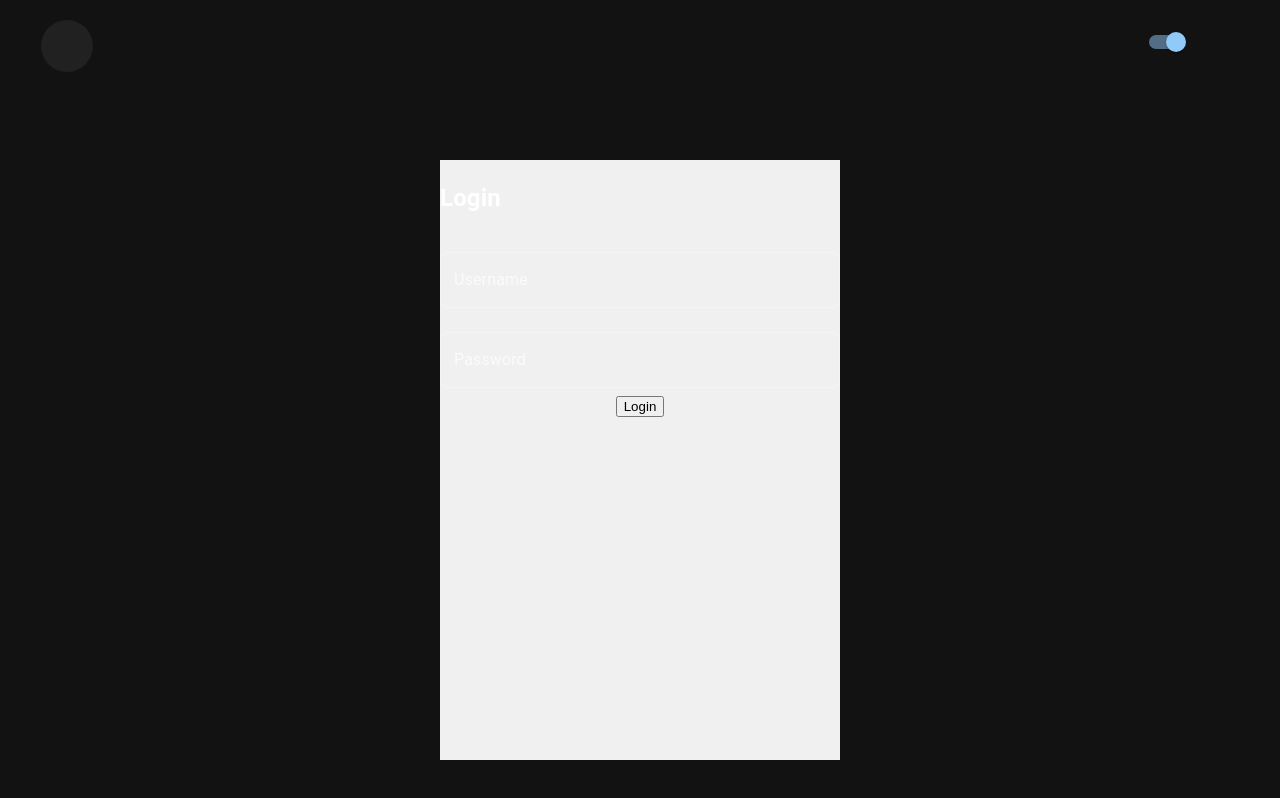
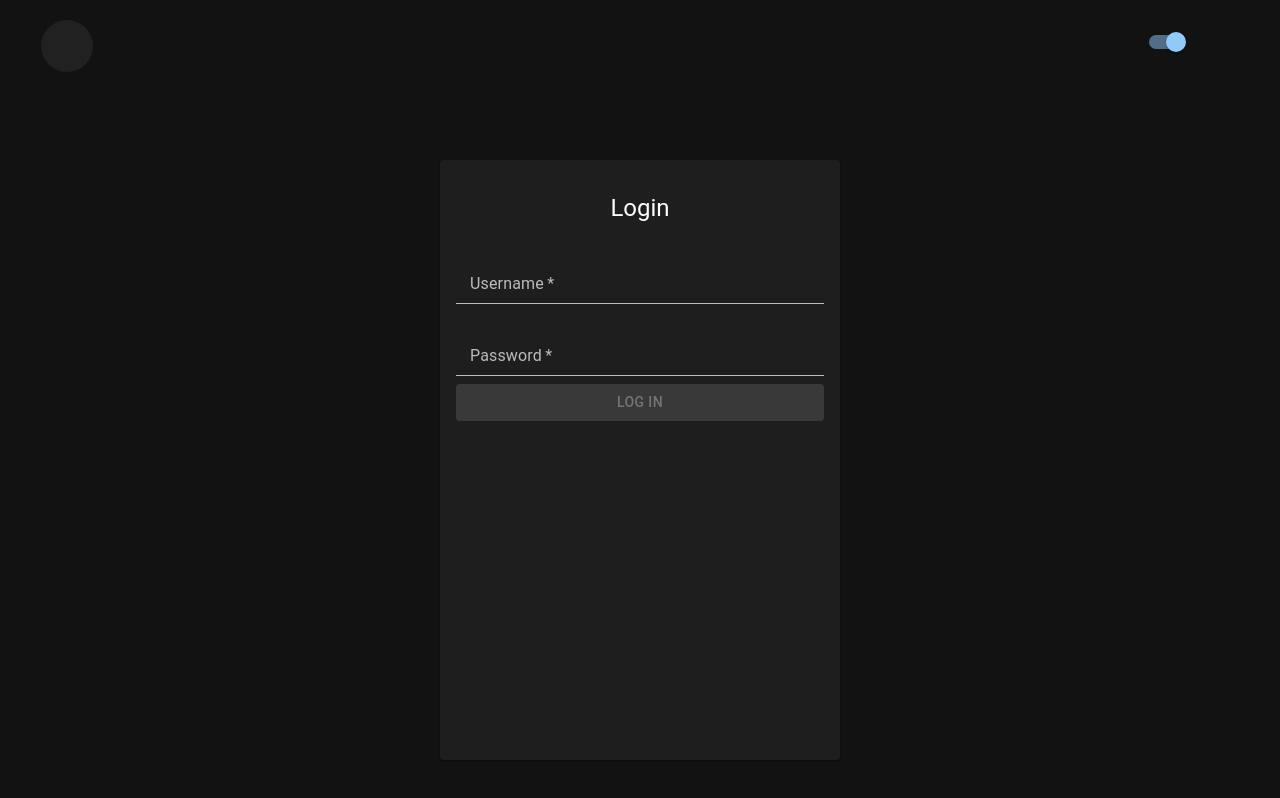
Before and after one commit to koyeary/castlingforrookies, a Next.js app in the folder gambit/: page /auth in a window 1280 px wide. Shown: the top 798 px of the page. Built offline with nearby package versions, Linux system fonts and the light colour scheme; no server answers; some icons are missing.

Commit message:
update ReadME to reflect current to do. Aut h working with error confirming we don't have any active users

```diff
--- a/gambit/app/api/auth/[...nextauth]/route.ts
+++ b/gambit/app/api/auth/[...nextauth]/route.ts
@@ -4,6 +4,7 @@ import CredentialsProvider from "next-auth/providers/credentials";
 import { NextAuthOptions } from "next-auth";
 
 const toFormData = (obj: Record<string, string>) => {
+  console.log("Converting object to form data:", obj);
   const formBody = [];
   for (const property in obj) {
     const encodedKey = encodeURIComponent(property);
@@ -33,6 +34,7 @@ export const authOptions: NextAuthOptions = {
           password: credentials?.password || "",
         };
         const formData = toFormData(data);
+        console.log("Form data:", formData);
         try {
           const res = await fetch(
             "http://development.localhost:8000/api/method/lms_api.api.auth",
@@ -72,6 +74,7 @@ export const authOptions: NextAuthOptions = {
       return session;
     },
   },
+  secret: process.env.JWT_SECRET,
 };
 
 export const handler = NextAuth(authOptions);
--- a/gambit/app/auth/page.tsx
+++ b/gambit/app/auth/page.tsx
@@ -1,8 +1,16 @@
 "use client";
 import React, { useState } from "react";
 import { useRouter } from "next/navigation";
-import { signIn, useSession } from "next-auth/react";
-import { TextField } from "@mui/material";
+import { signIn } from "next-auth/react";
+import {
+  Button,
+  Card,
+  CardHeader,
+  FormControl,
+  FormHelperText,
+  Input,
+  InputLabel,
+} from "@mui/material";
 import "./styles.css";
 
 const Auth: React.FC = () => {
@@ -49,33 +57,52 @@ const Auth: React.FC = () => {
   };
 
   return (
-    <div className="auth-container">
+    <Card
+      className="auth-container"
+      sx={{ maxWidth: 400, margin: "auto", padding: 2 }}
+    >
+      <CardHeader title="Login" />
       <form>
-        {errorMessage.length > 0 ? <h2>{errorMessage}</h2> : <h2>Login</h2>}
-        <TextField
-          name="username"
-          label="Username"
+        <FormControl fullWidth margin="normal" required error={!!errorMessage}>
+          <InputLabel htmlFor="username">Username</InputLabel>
+          <Input
+            required
+            name="username"
+            value={username}
+            onChange={handleChange}
+            id="username"
+            aria-describedby="my-helper-text"
+          />
+        </FormControl>
+        <FormControl
+          required
           variant="outlined"
-          value={username}
-          onChange={handleChange}
           fullWidth
           margin="normal"
-        />
-        <TextField
-          name="password"
-          label="Password"
-          type="password"
-          variant="outlined"
-          value={password}
-          onChange={handleChange}
+          error={!!errorMessage}
+        >
+          <InputLabel htmlFor="password">Password</InputLabel>
+          <Input
+            type="password"
+            name="password"
+            value={password}
+            onChange={handleChange}
+            id="password"
+            aria-describedby="my-helper-text"
+          />
+        </FormControl>
+        <Button
+          variant="contained"
+          type="submit"
           fullWidth
-          margin="normal"
-        />
+          onClick={handleSubmit}
+          disabled={username === "" || password === ""}
+          loading={pending}
+        >
+          Log In
+        </Button>
       </form>
-      <button onClick={handleSubmit} disabled={pending ? true : false}>
-        {pending ? "Loading" : "Login"}
-      </button>
-    </div>
+    </Card>
   );
 };
 
--- a/gambit/app/components/Navbar.tsx
+++ b/gambit/app/components/Navbar.tsx
@@ -21,6 +21,7 @@ const Navbar: React.FC<NavbarProps> = ({ title }) => {
   const router = useRouter();
   const pathname = usePathname();
   const { mode } = useTheme();
+  const { status } = useSession();
 
   const buttonStyles = {
     color: mode === "dark" ? "#fff" : "#000",
@@ -38,12 +39,11 @@ const Navbar: React.FC<NavbarProps> = ({ title }) => {
     router.push("/");
   };
 
-  const handleLogin = () => {
-    console.log("handleLogin called");
+  const goToAuth = (e: React.MouseEvent<HTMLButtonElement>) => {
+    e.preventDefault();
+    console.log("goToAuth called");
     router.push("/auth");
   };
-
-  const { status } = useSession();
 
   return (
     <nav>
@@ -101,7 +101,7 @@ const Navbar: React.FC<NavbarProps> = ({ title }) => {
                   sx={buttonStyles}
                   aria-label="Login or Sign up"
                   startIcon={<AccountCircleRoundedIcon />}
-                  onClick={handleLogin}
+                  onClick={goToAuth}
                 >
                   Login
                 </Button>
--- a/gambit/app/layout.tsx
+++ b/gambit/app/layout.tsx
@@ -1,4 +1,4 @@
-import React from "react";
+import React, { Suspense } from "react";
 import type { Metadata } from "next";
 import Navbar from "./components/Navbar";
 import ThemeRegistry from "./providers/ThemeProvider";
@@ -22,14 +22,16 @@ export default function RootLayout({
       style={{ transitionProperty: "none", marginRight: "0px" }}
     >
       <body>
-        <UserProvider>
-          <ThemeRegistry>
+        <ThemeRegistry>
+          <UserProvider>
             <Navbar />
             <main className="app-container">
-              <div className="centered-content">{children}</div>
+              <Suspense fallback={<div>Loading...</div>}>
+                <div className="centered-content">{children}</div>
+              </Suspense>
             </main>
-          </ThemeRegistry>
-        </UserProvider>
+          </UserProvider>
+        </ThemeRegistry>
       </body>
     </html>
   );
```
Also changed, not shown: 1 other file (tests, documents, lock files or other folders).
